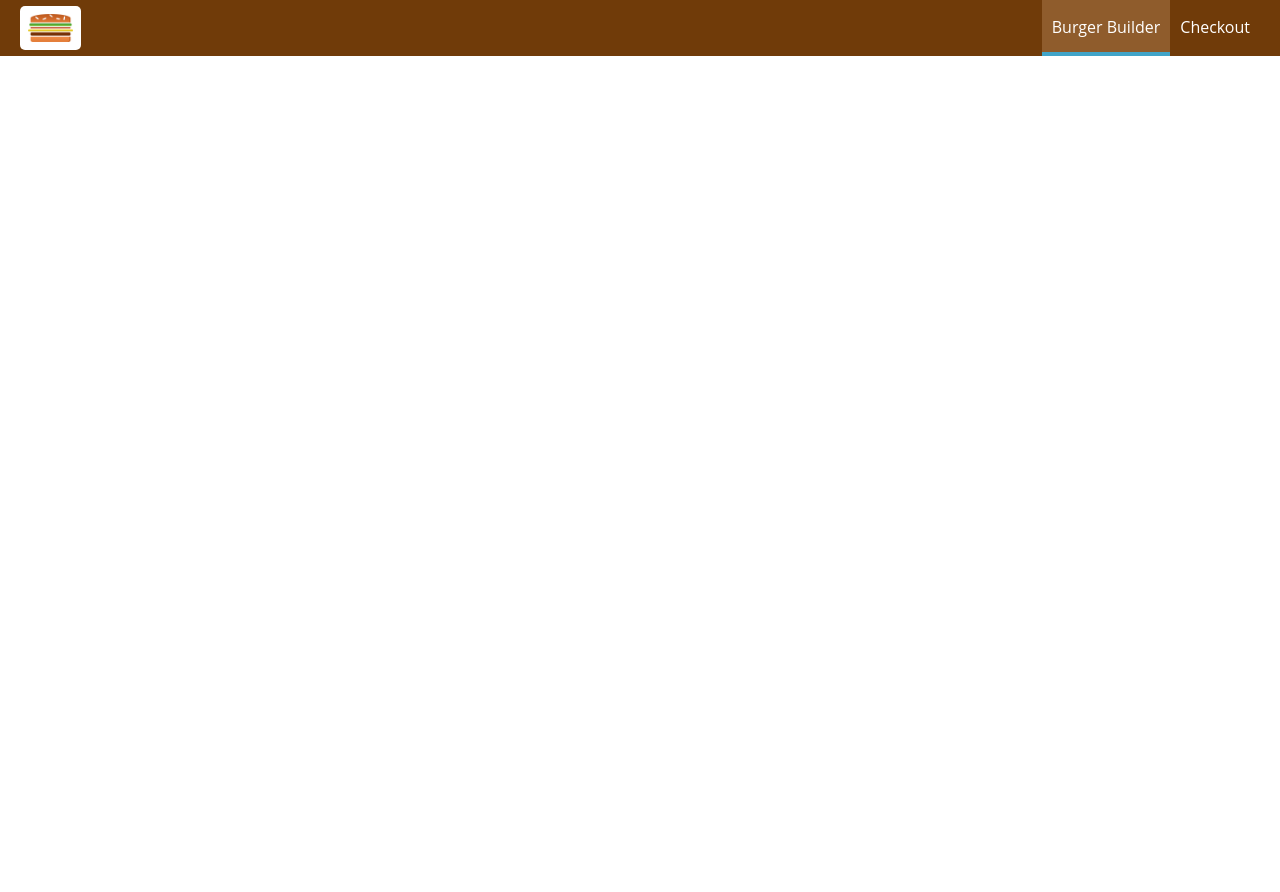
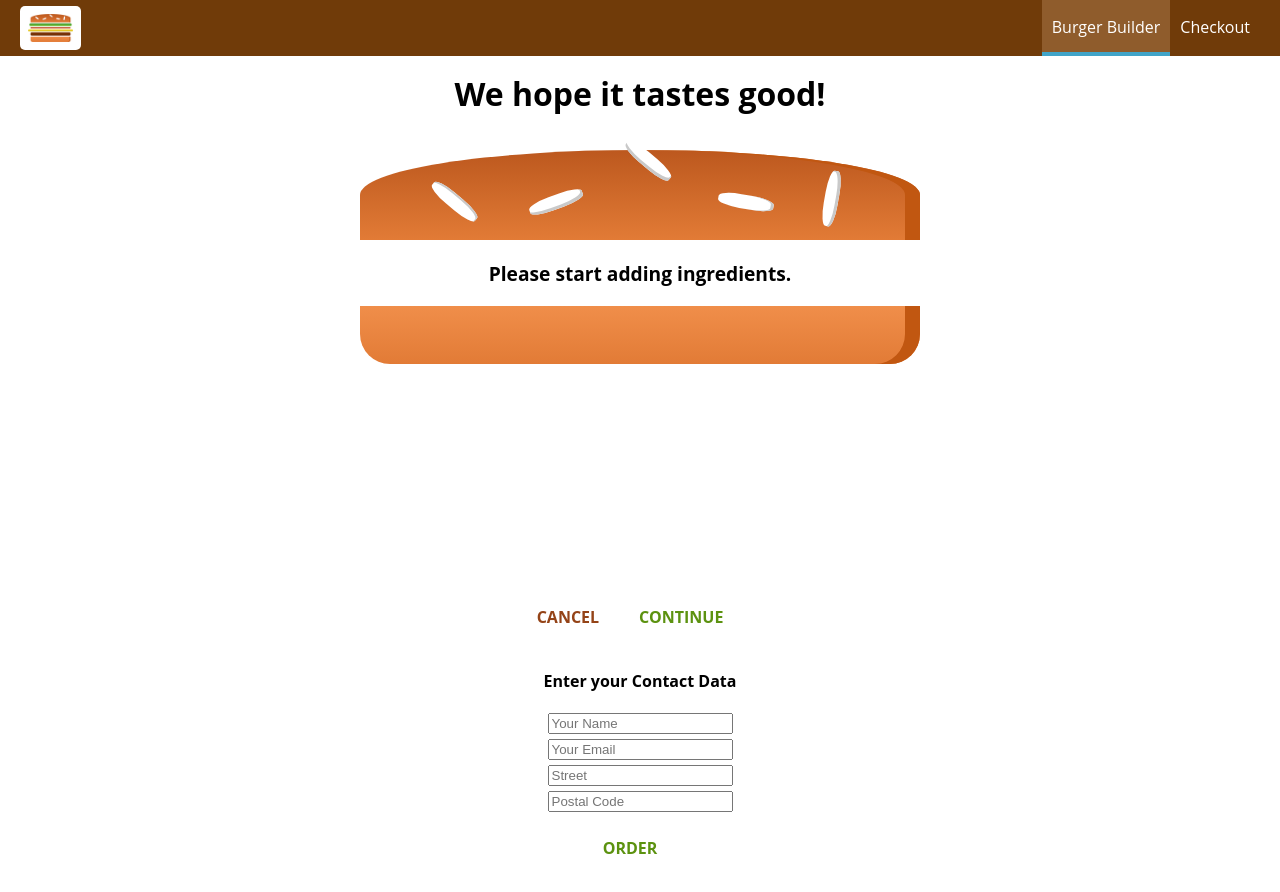
Before and after one commit to rtemplo/React16-BurgerProject, a React app: page /checkout in a window 1280 px wide. Both pictures are taken after a click on the button "CONTINUE". Shown: the top 892 px of the page. Before the commit the page ends 800 px from the top, so only its background shows below. Built offline with nearby package versions, Linux system fonts and the light colour scheme; the HTML template or start-up script is replaced by a standard one.

Commit message:
210 completed

```diff
--- a/src/App.js
+++ b/src/App.js
@@ -10,7 +10,7 @@
       <div>
         <Layout>
           <Switch>
-            <Route path="/checkout" exact component={Checkout} />
+            <Route path="/checkout" component={Checkout} />
             <Route path="/" exact component={BurgerBuilder}/>
           </Switch>
         </Layout>
--- a/src/containers/BurgerBuilder/BurgerBuilder.js
+++ b/src/containers/BurgerBuilder/BurgerBuilder.js
@@ -101,38 +101,11 @@
   }
 
   purchaseContinueHandler = () => {
-    // alert('You continue!');
-    // this.setState({loading: true});
-
-    // const order = {
-    //   ingredients: this.state.ingredients,
-    //   price: this.state.totalPrice,
-    //   customer: {
-    //     name: 'Ray Templo',
-    //     address: {
-    //       street: '1 Infinite Loop',
-    //       zipCode: '08857',
-    //       country: 'USA'
-    //     },
-    //     email: 'rtemplo@gmail.com',
-    //   },
-    //   deliveryMethod: 'fastest'
-    // }
-
-    // //For the Firebase endpoint the .json extension is needed
-    // axios.post('/orders.json', order)
-    //   .then(response => {
-    //     this.setState({ loading: false, purchasing: false });
-    //   })
-    //   .catch(error => {
-    //     console.log(error);
-    //     this.setState({ loading: false, purchasing: false });
-    //   });
-
     const queryParams = [];
     for (let i in this.state.ingredients) {
       queryParams.push(encodeURIComponent(i) + '=' + encodeURIComponent(this.state.ingredients[i]));
     }
+    queryParams.push('price=' + this.state.totalPrice.toFixed(2));
     const queryString = queryParams.join('&');
 
     this.props.history.push({
--- a/src/containers/Checkout/Checkout.js
+++ b/src/containers/Checkout/Checkout.js
@@ -1,5 +1,7 @@
 import React, { Component } from 'react'
+import { Route } from 'react-router-dom';
 import CheckoutSummary from '../../components/Order/CheckoutSummary/CheckoutSummary';
+import ContactData from './ContactData/ContactData';
 
 class Checkout extends Component {
   state = {
@@ -8,23 +10,22 @@
       bacon: 0,
       cheese: 0,
       meat: 0
-    }
+    },
+    totalPrice: 0
   }
 
-  parseQueryParams () {
+  componentWillMount () {
     const search = this.props.location.search;
     const params = new URLSearchParams(search);
+    let price = +params.get('price');
 
+    //this is done this way to maintain the order of the ingredients
     const ingredients = {...this.state.ingredients};
     for (let i in ingredients) {
       ingredients[i] = +params.get(i);
     }
 
-    this.setState({ingredients: ingredients});
-  }
-
-  componentDidMount () {
-    this.parseQueryParams();
+    this.setState({ingredients: ingredients, totalPrice: price});
   }
 
   checkoutCancelledHandler = () => {
@@ -43,6 +44,9 @@
           checkoutCancelled={this.checkoutCancelledHandler}
           checkoutContinued={this.checkoutContinuedHandler}
           />
+        <Route
+          path={this.props.match.path + '/contact-data'}
+          render={(props) => (<ContactData ingredients={this.state.ingredients} price={this.state.totalPrice} {...props} />)} />
       </div>
     )
   }
--- /dev/null
+++ b/src/containers/Checkout/ContactData/ContactData.css
@@ -0,0 +1,16 @@
+.ContactData {
+  margin: 20px auto;
+  width: 80%;
+  text-align: center;
+}
+
+.Input {
+  display: block;
+  margin: 5px auto;
+}
+
+@media (min-width: 600px) {
+  .ContactData {
+    width: 500px;
+  }
+}
--- /dev/null
+++ b/src/containers/Checkout/ContactData/ContactData.js
@@ -0,0 +1,75 @@
+import React, { Component } from 'react';
+import Button from '../../../components/UI/Button/Button';
+import Spinner from '../../../components/UI/Spinner/Spinner';
+import classes from './ContactData.css';
+import axios from '../../../axios-orders';
+
+class ContactData extends Component {
+  state = {
+    name: '',
+    email: '',
+    address: {
+      street: '',
+      postalCode: ''
+    },
+    loading: false
+  }
+
+  orderHandler = (event) => {
+    event.preventDefault();
+    // console.log(this.props.ingredients);
+
+    this.setState({loading: true});
+
+    const order = {
+      ingredients: this.props.ingredients,
+      price: this.props.price,
+      customer: {
+        name: 'Ray Templo',
+        address: {
+          street: '1 Infinite Loop',
+          zipCode: '08857',
+          country: 'USA'
+        },
+        email: 'rtemplo@gmail.com',
+      },
+      deliveryMethod: 'fastest'
+    }
+
+    //For the Firebase endpoint the .json extension is needed
+    axios.post('/orders.json', order)
+      .then(response => {
+        this.setState({ loading: false });
+        this.props.history.push('/');
+      })
+      .catch(error => {
+        console.log(error);
+        this.setState({ loading: false });
+      });
+
+  }
+
+  render() {
+    let form = (
+        <form>
+          <input className={classes.Input} type="text" name="name" placeholder="Your Name" />
+          <input className={classes.Input} type="email" name="email" placeholder="Your Email" />
+          <input className={classes.Input} type="text" name="street" placeholder="Street" />
+          <input className={classes.Input} type="text" name="postal" placeholder="Postal Code" />
+          <Button btnType="Success" clicked={this.orderHandler}>ORDER</Button>
+        </form>
+    );
+
+    if (this.state.loading) {
+      form = <Spinner />;
+    }
+    return (
+      <div className={classes.ContactData}>
+        <h4>Enter your Contact Data</h4>
+        {form}
+      </div>
+    )
+  }
+}
+
+export default ContactData;
```
